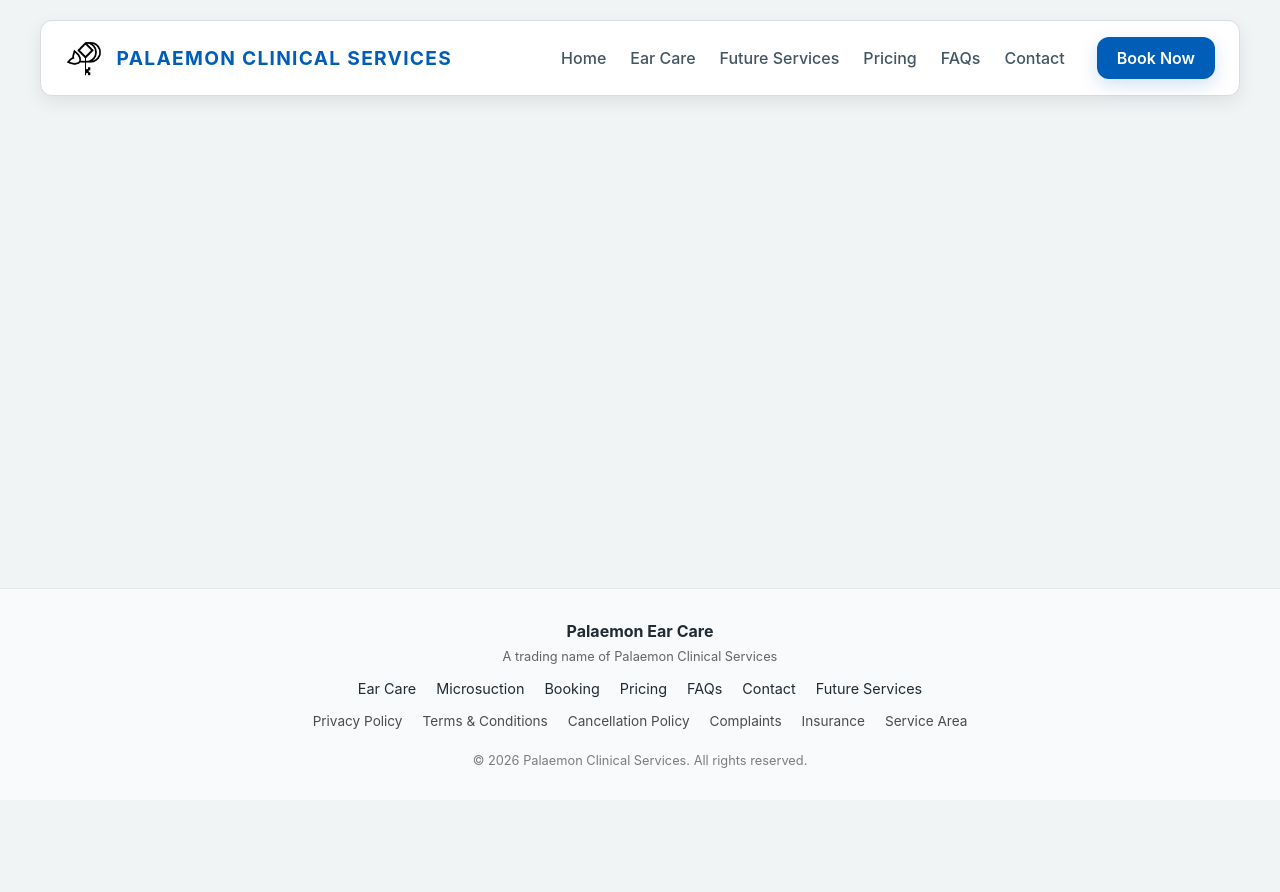
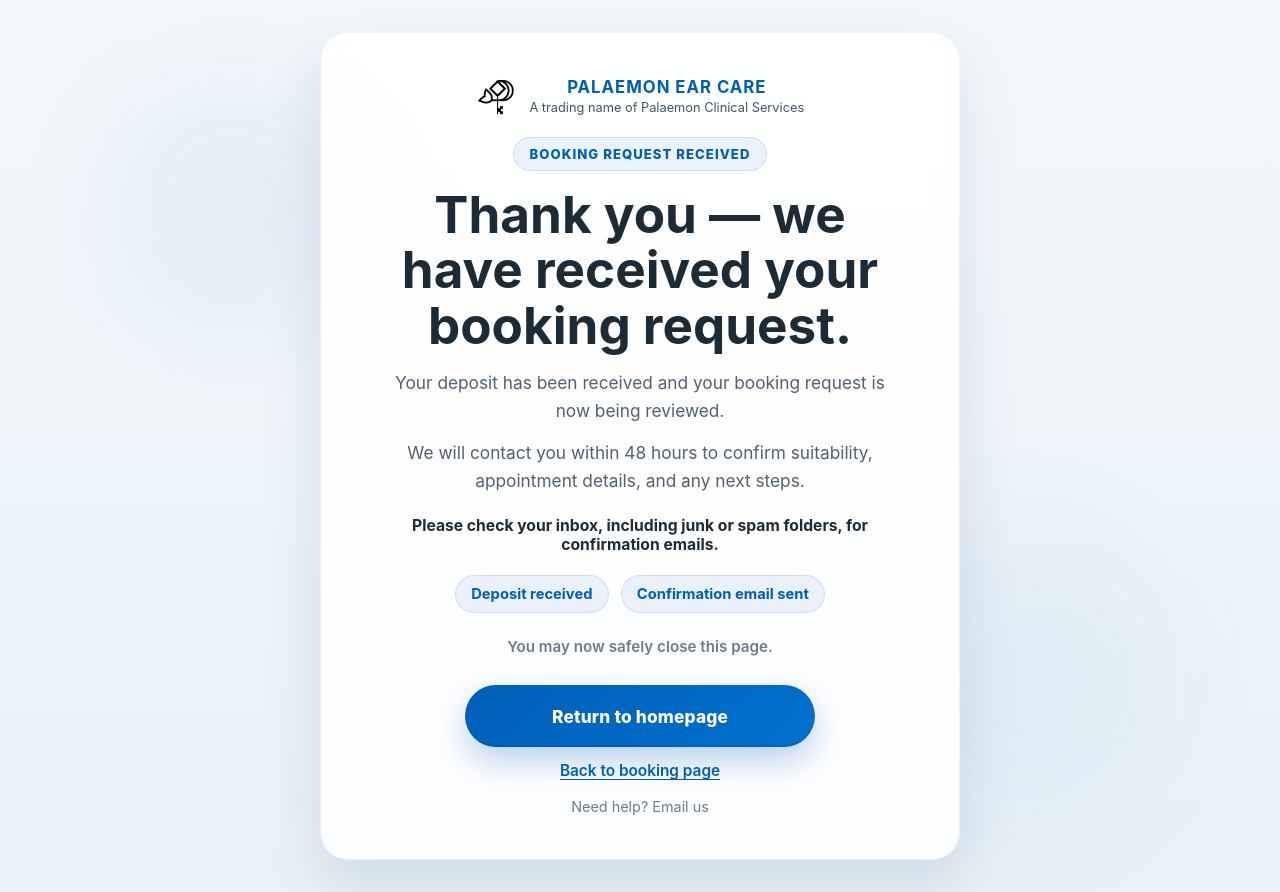
Before and after one commit to VentrisOdin/palaemon-clinical-services, a React (Vite) app in the folder frontend/: page /booking-confirmed in a window 1280 px wide. Before the commit the page ends 800 px from the top, so only its background shows below. Built offline with nearby package versions, Linux system fonts and the light colour scheme.

Commit message:
booking confirmation page added

```diff
--- a/frontend/src/App.jsx
+++ b/frontend/src/App.jsx
@@ -8,6 +8,7 @@ import Home from "./pages/Home";
 import EarCare from "./pages/EarCare";
 import ClinicalServices from "./pages/Clinical-Services";
 import BookingPage from "./pages/BookingPage";
+import BookingConfirmed from "./pages/BookingConfirmed";
 import Microsuction from "./pages/Microsuction";
 import PricingPage from "./pages/PricingPage";
 import FAQPage from "./pages/FAQPage";
@@ -30,12 +31,16 @@ import QrLandingPage from "./pages/QrLandingPage/QrLandingPage";
 
 function AppRoutes() {
   const location = useLocation();
-  const isQrPage = location.pathname === "/book-now";
 
-  if (isQrPage) {
+  const isStandalonePage =
+    location.pathname === "/book-now" ||
+    location.pathname === "/booking-confirmed";
+
+  if (isStandalonePage) {
     return (
       <Routes>
         <Route path="/book-now" element={<QrLandingPage />} />
+        <Route path="/booking-confirmed" element={<BookingConfirmed />} />
       </Routes>
     );
   }
--- /dev/null
+++ b/frontend/src/pages/BookingConfirmed.css
@@ -0,0 +1,275 @@
+.booking-confirmed-page {
+  position: relative;
+  overflow: hidden;
+  min-height: 100vh;
+  display: flex;
+  align-items: center;
+  justify-content: center;
+  background: linear-gradient(180deg, #f4f8fb 0%, #e8f1f7 100%);
+  padding: 2rem 0;
+}
+
+.booking-background-glow {
+  position: absolute;
+  border-radius: 999px;
+  filter: blur(60px);
+  pointer-events: none;
+  opacity: 0.45;
+}
+
+.booking-background-glow-one {
+  width: 260px;
+  height: 260px;
+  background: rgba(0, 94, 184, 0.12);
+  top: 8%;
+  left: 8%;
+}
+
+.booking-background-glow-two {
+  width: 320px;
+  height: 320px;
+  background: rgba(0, 114, 206, 0.1);
+  bottom: 6%;
+  right: 8%;
+}
+
+.booking-confirmed-container {
+  display: flex;
+  justify-content: center;
+  align-items: center;
+  position: relative;
+  z-index: 1;
+}
+
+.booking-confirmed-card {
+  width: 100%;
+  max-width: 640px;
+  background: rgba(255, 255, 255, 0.9);
+  backdrop-filter: blur(10px);
+  border: 1px solid rgba(0, 94, 184, 0.08);
+  border-radius: 28px;
+  padding: 2.75rem 2.25rem;
+  text-align: center;
+  box-shadow:
+    0 24px 60px rgba(0, 56, 101, 0.12),
+    inset 0 1px 0 rgba(255, 255, 255, 0.75);
+}
+
+.booking-logo-wrap {
+  display: flex;
+  justify-content: center;
+  margin-bottom: 1.25rem;
+}
+
+.booking-logo {
+  width: 140px;
+  height: auto;
+}
+
+.booking-content {
+  max-width: 34rem;
+  margin: 0 auto;
+}
+
+.booking-eyebrow {
+  display: inline-flex;
+  align-items: center;
+  justify-content: center;
+  min-height: 34px;
+  padding: 0.45rem 0.95rem;
+  border-radius: 999px;
+  background: rgba(0, 94, 184, 0.08);
+  border: 1px solid rgba(0, 94, 184, 0.12);
+  color: #005eb8;
+  font-size: 0.82rem;
+  font-weight: 800;
+  letter-spacing: 0.08em;
+  text-transform: uppercase;
+  margin-bottom: 1rem;
+}
+
+.booking-title {
+  font-size: clamp(2.2rem, 5vw, 3.2rem);
+  line-height: 1.08;
+  color: #1d2b36;
+  margin-bottom: 1rem;
+  text-wrap: balance;
+}
+
+.booking-copy {
+  font-size: 1.08rem;
+  line-height: 1.65;
+  color: #516171;
+  max-width: 32rem;
+  margin: 0 auto 0.8rem;
+}
+
+.booking-trust {
+  font-size: 0.98rem;
+  font-weight: 700;
+  color: #1d2b36;
+  margin: 1.25rem auto 1.35rem;
+}
+
+.booking-reassurance-row {
+  display: flex;
+  flex-wrap: wrap;
+  justify-content: center;
+  gap: 0.75rem;
+  margin-bottom: 1.5rem;
+}
+
+.booking-reassurance-pill {
+  display: inline-flex;
+  align-items: center;
+  justify-content: center;
+  min-height: 38px;
+  padding: 0.55rem 0.95rem;
+  border-radius: 999px;
+  background: rgba(0, 94, 184, 0.08);
+  border: 1px solid rgba(0, 94, 184, 0.12);
+  color: #005eb8;
+  font-size: 0.92rem;
+  font-weight: 700;
+}
+
+.booking-close-note {
+  margin-bottom: 1.8rem;
+}
+
+.booking-close-note p {
+  margin: 0;
+  font-size: 0.95rem;
+  font-weight: 600;
+  color: #6b7c8c;
+}
+
+.booking-actions {
+  display: flex;
+  flex-direction: column;
+  align-items: center;
+  gap: 0.9rem;
+}
+
+.booking-home-button {
+  display: inline-flex;
+  align-items: center;
+  justify-content: center;
+  min-height: 62px;
+  width: 100%;
+  max-width: 350px;
+  padding: 0 1.6rem;
+  border-radius: 999px;
+  background: linear-gradient(135deg, #005eb8, #0072ce);
+  color: #ffffff;
+  font-size: 1.08rem;
+  font-weight: 800;
+  text-decoration: none;
+  letter-spacing: 0.01em;
+  box-shadow:
+    0 14px 32px rgba(0, 94, 184, 0.28),
+    inset 0 -2px 0 rgba(0, 0, 0, 0.08);
+  transition:
+    transform 0.25s ease,
+    box-shadow 0.25s ease,
+    background 0.25s ease,
+    opacity 0.25s ease;
+}
+
+.booking-home-button:hover,
+.booking-home-button:focus-visible {
+  transform: translateY(-3px);
+  background: linear-gradient(135deg, #004a93, #0067b8);
+  box-shadow:
+    0 18px 40px rgba(0, 94, 184, 0.34),
+    inset 0 -2px 0 rgba(0, 0, 0, 0.1);
+}
+
+.booking-home-button:active {
+  transform: translateY(0);
+}
+
+.booking-site-link {
+  font-size: 0.96rem;
+  font-weight: 600;
+  color: #005eb8;
+  text-decoration: underline;
+  text-underline-offset: 3px;
+  transition: opacity 0.2s ease;
+}
+
+.booking-site-link:hover,
+.booking-site-link:focus-visible {
+  opacity: 0.78;
+}
+
+.booking-email-link {
+  font-size: 0.9rem;
+  color: #6b7c8c;
+  text-decoration: none;
+  margin-top: 0.2rem;
+  transition: all 0.2s ease;
+}
+
+.booking-email-link:hover,
+.booking-email-link:focus-visible {
+  color: #005eb8;
+  text-decoration: underline;
+}
+
+@media (max-width: 640px) {
+  .booking-confirmed-page {
+    padding: 1.25rem 0;
+  }
+
+  .booking-background-glow-one {
+    width: 180px;
+    height: 180px;
+    top: 6%;
+    left: -8%;
+  }
+
+  .booking-background-glow-two {
+    width: 220px;
+    height: 220px;
+    bottom: 4%;
+    right: -10%;
+  }
+
+  .booking-confirmed-card {
+    padding: 2rem 1.25rem;
+    border-radius: 22px;
+  }
+
+  .booking-logo {
+    width: 110px;
+  }
+
+  .booking-title {
+    font-size: 2.05rem;
+  }
+
+  .booking-copy {
+    font-size: 1rem;
+  }
+
+  .booking-trust {
+    font-size: 0.92rem;
+  }
+
+  .booking-reassurance-row {
+    gap: 0.6rem;
+    margin-bottom: 1.35rem;
+  }
+
+  .booking-reassurance-pill {
+    font-size: 0.86rem;
+    min-height: 36px;
+    padding: 0.5rem 0.8rem;
+  }
+
+  .booking-home-button {
+    min-height: 56px;
+    font-size: 1rem;
+  }
+}
--- /dev/null
+++ b/frontend/src/pages/BookingConfirmed.jsx
@@ -0,0 +1,98 @@
+import { Link } from "react-router-dom";
+import { Helmet } from "react-helmet-async";
+import BrandLogo from "../components/common/EarCareBrand";
+import "./BookingConfirmed.css";
+
+function BookingConfirmed() {
+  return (
+    <>
+      <Helmet>
+        <title>Booking received | Palaemon Ear Care</title>
+
+        <meta
+          name="description"
+          content="Thank you for your booking request with Palaemon Ear Care."
+        />
+
+        <meta name="robots" content="noindex, nofollow" />
+      </Helmet>
+
+      <section className="booking-confirmed-page">
+        <div className="booking-background-glow booking-background-glow-one" />
+        <div className="booking-background-glow booking-background-glow-two" />
+
+        <div className="container booking-confirmed-container">
+          <div className="booking-confirmed-card">
+            <div className="booking-logo-wrap">
+              <BrandLogo className="booking-logo" />
+            </div>
+
+            <div className="booking-content">
+              <p className="booking-eyebrow">
+                Booking request received
+              </p>
+
+              <h1 className="booking-title">
+                Thank you — we have received your booking request.
+              </h1>
+
+              <p className="booking-copy">
+                Your deposit has been received and your booking request
+                is now being reviewed.
+              </p>
+
+              <p className="booking-copy">
+                We will contact you within 48 hours to confirm
+                suitability, appointment details, and any next steps.
+              </p>
+
+              <p className="booking-trust">
+                Please check your inbox, including junk or spam folders,
+                for confirmation emails.
+              </p>
+
+              <div className="booking-reassurance-row">
+                <span className="booking-reassurance-pill">
+                  Deposit received
+                </span>
+
+                <span className="booking-reassurance-pill">
+                  Confirmation email sent
+                </span>
+              </div>
+
+              <div className="booking-close-note">
+                <p>You may now safely close this page.</p>
+              </div>
+
+              <div className="booking-actions">
+                <Link
+                  to="/"
+                  className="booking-home-button"
+                >
+                  Return to homepage
+                </Link>
+
+                <Link
+                  to="/booking"
+                  className="booking-site-link"
+                >
+                  Back to booking page
+                </Link>
+
+                <a
+                  href="mailto:info@palaemonclinicalservices.co.uk"
+                  className="booking-email-link"
+                >
+                  Need help? Email us
+                </a>
+              </div>
+            </div>
+          </div>
+        </div>
+      </section>
+    </>
+  );
+}
+
+export default BookingConfirmed;
```
